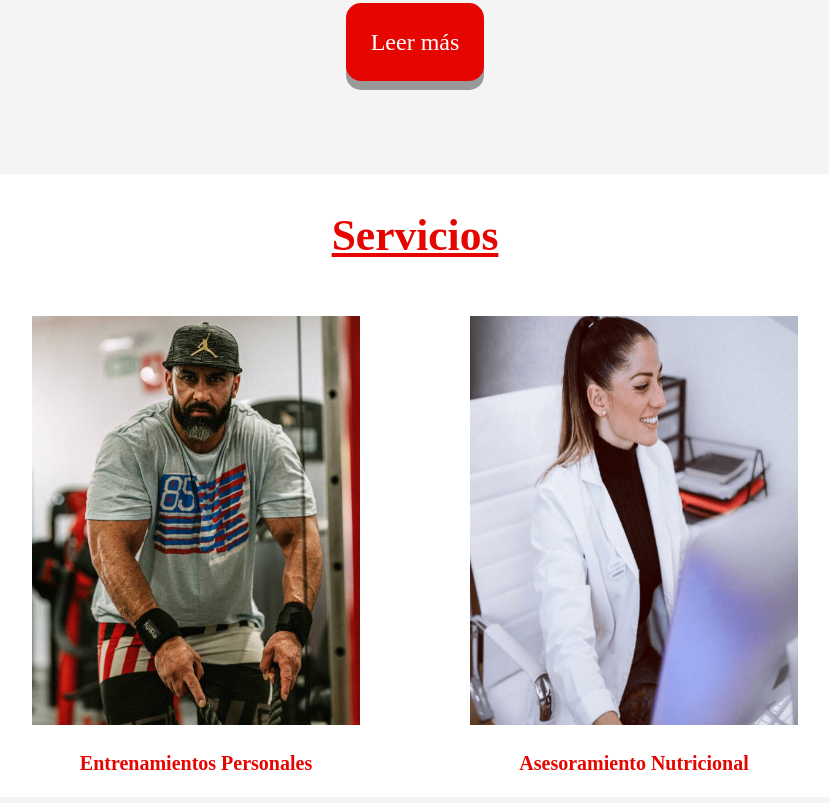
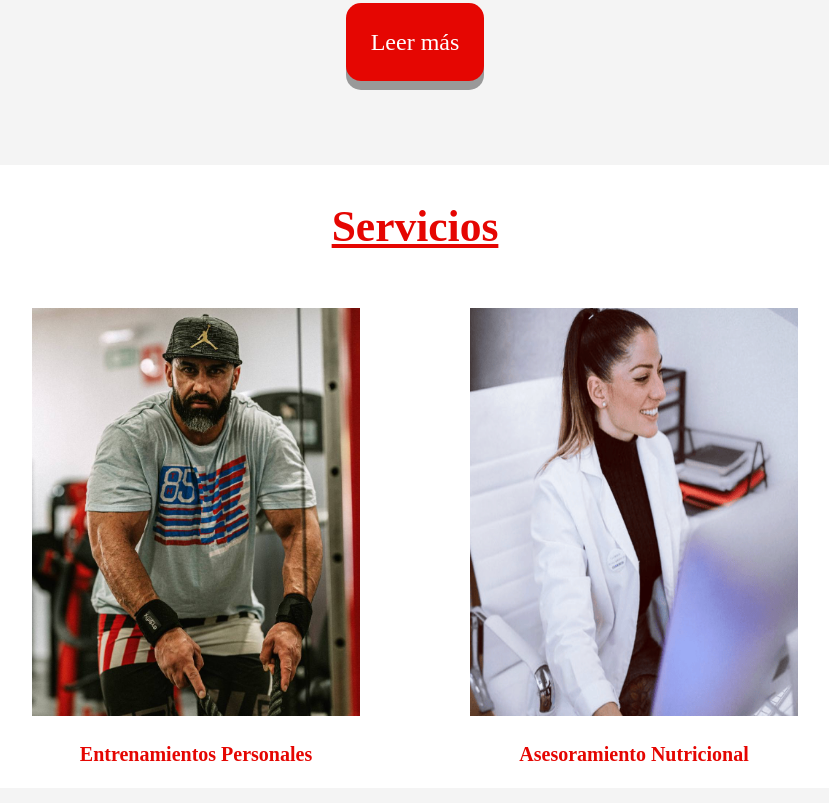
Before and after one commit to gbm1999/EvoFitGym, a website: page index.html in a window 1280 px wide. Shown: the part 937-1740 px from the top of the page, without its empty margins (225-1054 px from the left). Drawn offline with Linux system fonts and the light colour scheme; a web font is replaced by a local one.

Commit message:
Update styles.css

```diff
--- a/public/stylesheets/styles.css
+++ b/public/stylesheets/styles.css
@@ -37,7 +37,7 @@ nav a {
 }
 
 section {
-    padding: 1.6em;
+    padding: 1.2em;
 }
 
 footer {
```
